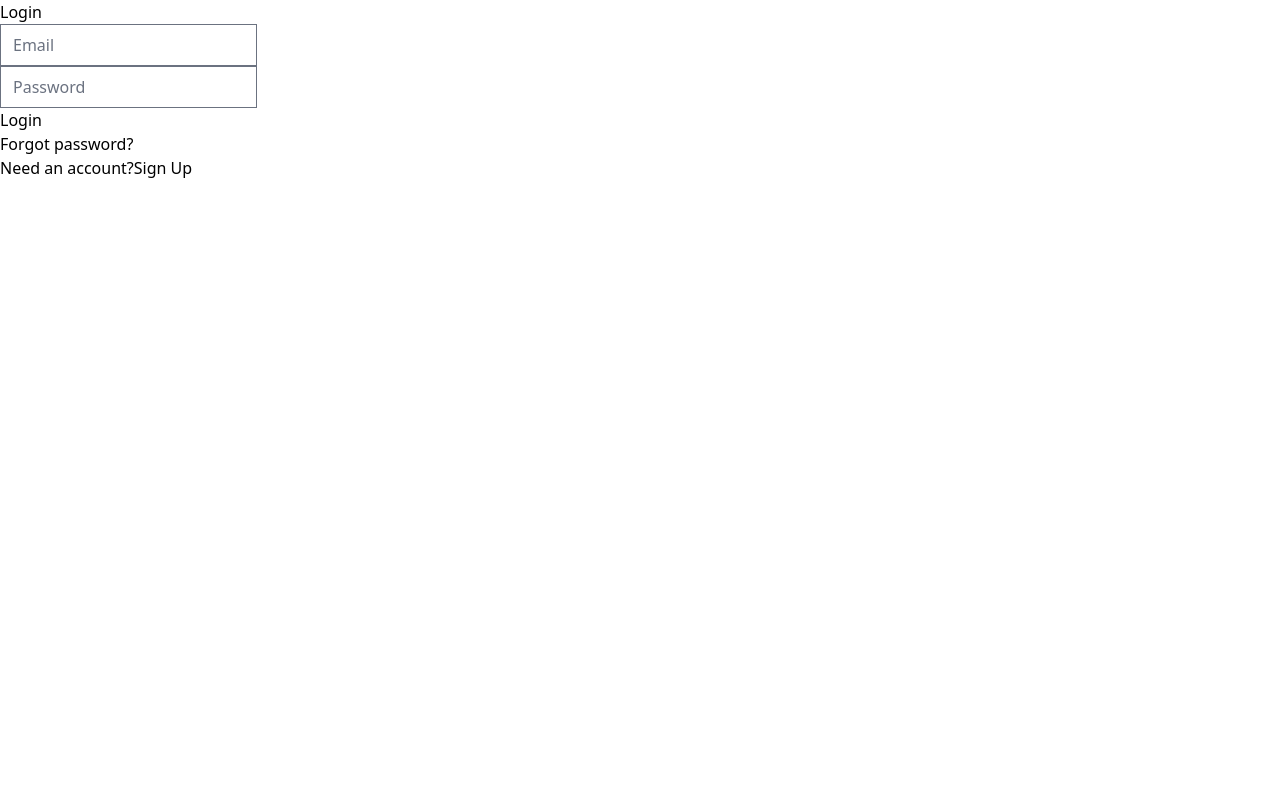
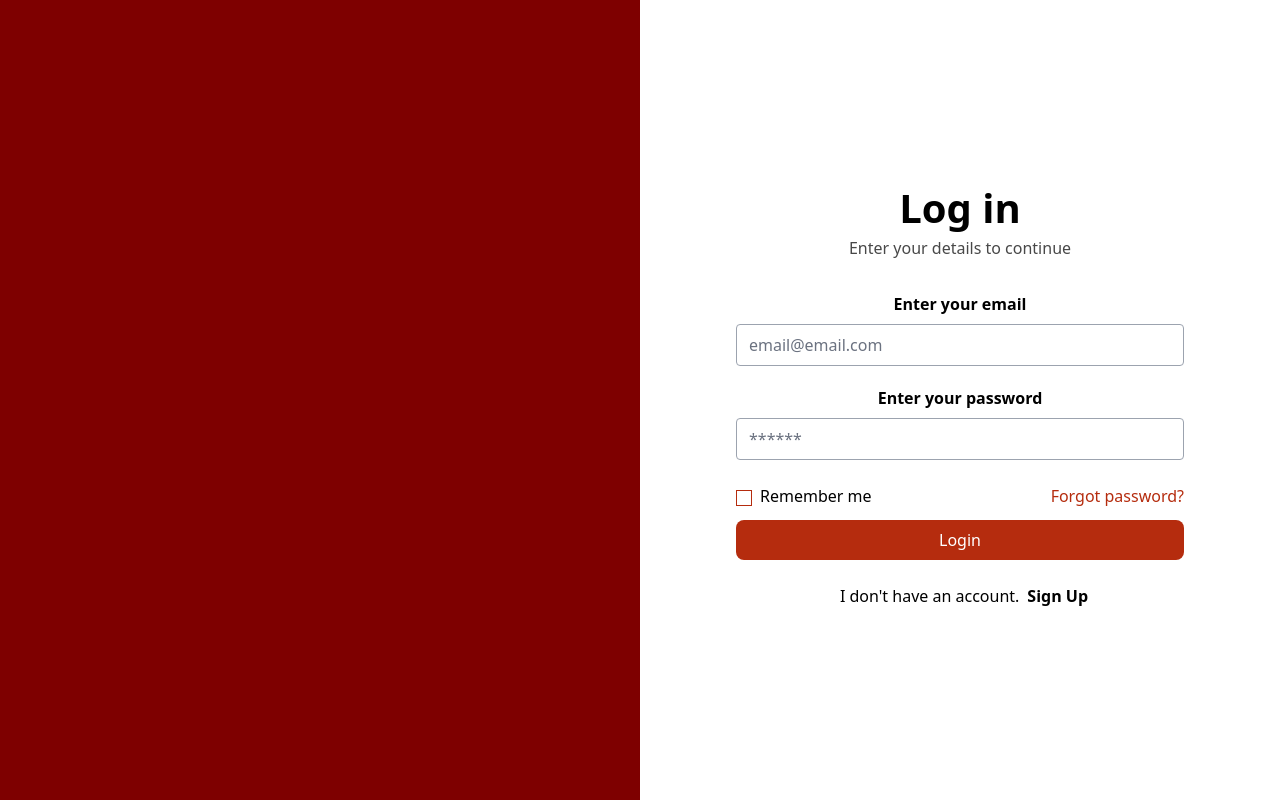
Before and after one commit to EasySouls/stars-of-redemption-js, a React (Vite) app: page /#/login in a window 1280 px wide. Built offline with nearby package versions, Linux system fonts and the light colour scheme; no server answers; a web font is replaced by a local one.

Commit message:
updated css on the login, signup and forgot password pages

```diff
--- a/src/components/App.jsx
+++ b/src/components/App.jsx
@@ -121,7 +121,7 @@ function App() {
                   path='/'
                   element={
                     <PrivateRoute>
-                      <div className='flex flex-col w-screen h-screen font-serif text-black dark:text-white bg-white dark:bg-primary-800'>
+                      <div className='flex flex-col w-screen h-screen font-serif text-black dark:text-white bg-white dark:bg-black'>
                         <div>
                           <Navbar />
                         </div>
--- a/src/components/ChangeThemeButton.jsx
+++ b/src/components/ChangeThemeButton.jsx
@@ -2,9 +2,9 @@ import React from "react";
 
 export default function ChangeThemeButton({ onClick, icon }) {
   return (
-    <div className='relative w-12 h-12 m-2'>
+    <div className='relative w-6 h-6 lg:w-12 lg:h-12 m-2'>
       <button
-        className='absolute top-0 border border-black cursor-pointer rounded w-12 h-12 z-10'
+        className='absolute top-0 border border-black dark:border-white bg-white cursor-pointer rounded w-6 h-6 lg:w-12 lg:h-12 z-10'
         onClick={onClick}
       />
       <img
--- a/src/components/CharacterCreationScreen.jsx
+++ b/src/components/CharacterCreationScreen.jsx
@@ -90,7 +90,7 @@ export default function CharacterCreationScreen() {
       <div>
         <h2>Choose the name of your character:</h2>
         <input
-          className='w-80 bg-primary-50 placeholder:italic p-1 placeholder: text-slate-400 border border-primary-600 dark:border-primary-300 rounded-md shadow-sm focus:border-primary-500 focus:ring-sky-500 focus:ring-1 sm:text-sm'
+          className='w-80 text-black bg-primary placeholder:italic p-1 placeholder:text-slate-400 border border-primary-dark dark:border-primary rounded-md shadow-sm focus:border-primary dark:focus:border-primary-light focus:ring-primary-light focus:ring-1 sm:text-sm'
           value={tempChar.name}
           onChange={handleTextAreaChange}
           disabled={status === "submitting"}
@@ -115,7 +115,7 @@ export default function CharacterCreationScreen() {
           Create
         </button>
         {error !== null && (
-          <p className='border-1 md:border-2 border-orange-700'>
+          <p className='border-1 md:border-2 border-primary-dark'>
             {error.message}
           </p>
         )}
--- a/src/components/CharacterPanel.jsx
+++ b/src/components/CharacterPanel.jsx
@@ -6,7 +6,7 @@ export default function CharacterPanel() {
 
   return (
     <div>
-      <b style={{ fontSize: "24px" }}>Character</b>
+      <h1 className='text-base lg:text-xl font-bold'>Character</h1>
       <p>Name: {character.name}</p>
       <p>Level: {character.level}</p>
       <p>
--- a/src/components/ForgotPassword.jsx
+++ b/src/components/ForgotPassword.jsx
@@ -1,4 +1,4 @@
-import React, { useRef, useState } from "react";
+import React, { useRef, useState, useEffect } from "react";
 import { useAuth } from "../contexts/AuthContext";
 import { Link } from "react-router-dom";
 
@@ -10,6 +10,22 @@ export default function ForgotPassword() {
   const [error, setError] = useState("");
   const [loading, setLoading] = useState(false);
   const [message, setMessage] = useState("");
+
+  useEffect(() => {
+    const handler = (e) => {
+      const key = e.key;
+
+      if (key != "Enter") return;
+      e.preventDefault();
+      handleSubmit(e);
+    };
+
+    document.addEventListener("keypress", handler);
+
+    return () => {
+      document.removeEventListener("keypress", handler);
+    };
+  }, []);
 
   async function handleSubmit(e) {
     e.preventDefault();
@@ -28,32 +44,49 @@ export default function ForgotPassword() {
   }
 
   return (
-    <div className='login-container'>
-      <div className='login'>
-        <h1>Password reset</h1>
+    <div className='flex flex-row h-full w-full'>
+      <div className='w-1/2 bg-primary-dark'></div>
+      <div className='w-1/2 text-center flex flex-col items-center justify-center'>
+        <h1 className='text-2xl lg:text-[2.5rem] mb-3 font-bold'>
+          Password reset
+        </h1>
         {error && (
-          <div className='login-error'>
+          <div className='text-primary'>
             <h2>{error}</h2>
           </div>
         )}
         {message && (
-          <div className='login-message'>
+          <div className='text-secondary'>
             <h2>{message}</h2>
           </div>
         )}
-        <form onSubmit={handleSubmit}>
-          <input type='email' ref={emailRef} placeholder='Email' />
-          <br />
-          <button type='submit' disabled={loading}>
-            Reset password
-          </button>
-        </form>
-        <div>
-          <Link to='/login'>Login</Link>
+        <label className='text-xs lg:text-base m-2 font-bold'>
+          Enter your email
+        </label>
+        <input
+          type='email'
+          ref={emailRef}
+          placeholder='email@email.com'
+          className='w-3/4 max-w-md mb-3 text-xs lg:text-base border rounded border-gray-400'
+        />
+        <button
+          type='button'
+          onClick={handleSubmit}
+          disabled={loading}
+          className='w-3/4 max-w-md h-10 text-base text-white bg-primary border-primary rounded-lg'
+        >
+          Reset password
+        </button>
+        <div className='m-3'>
+          <Link to='/login' className='font-semibold'>
+            Login
+          </Link>
         </div>
-        <div>
-          Need an account?
-          <Link to='/signup'>Sign Up</Link>
+        <div className='w-3/4 max-w-md flex flex-row justify-center'>
+          <p className='px-2'>Need an account?</p>
+          <Link to='/signup' className='font-semibold'>
+            Sign Up
+          </Link>
         </div>
       </div>
     </div>
--- a/src/components/Login.jsx
+++ b/src/components/Login.jsx
@@ -1,4 +1,4 @@
-import React, { useRef, useState } from "react";
+import React, { useRef, useState, useEffect } from "react";
 import { useAuth } from "../contexts/AuthContext";
 import { Link, useNavigate } from "react-router-dom";
 
@@ -11,6 +11,22 @@ export default function Login() {
   const [error, setError] = useState("");
   const [loading, setLoading] = useState(false);
   const navigate = useNavigate();
+
+  useEffect(() => {
+    const handler = (e) => {
+      const key = e.key;
+
+      if (key != "Enter") return;
+      e.preventDefault();
+      handleSubmit(e);
+    };
+
+    document.addEventListener("keypress", handler);
+
+    return () => {
+      document.removeEventListener("keypress", handler);
+    };
+  }, []);
 
   async function handleSubmit(e) {
     e.preventDefault();
@@ -28,29 +44,61 @@ export default function Login() {
   }
 
   return (
-    <div className='login-container'>
-      <div className='login'>
-        <h1>Login</h1>
+    <div className='flex flex-row h-full w-full'>
+      <div className='w-1/2 bg-primary-dark'></div>
+      <div className='w-1/2 text-center flex flex-col items-center justify-center'>
+        <h1 className='text-2xl lg:text-[2.5rem] mb-3 font-bold'>Log in</h1>
+        <p className='text-sm lg:text-base text-secondary-light mb-6'>
+          Enter your details to continue
+        </p>
         {error && (
-          <div className='login-error'>
+          <div className=''>
             <h2>{error}</h2>
           </div>
         )}
-        <form onSubmit={handleSubmit}>
-          <input type='email' ref={emailRef} placeholder='Email' />
-          <br />
-          <input type='password' ref={passwordRef} placeholder='Password' />
-          <br />
-          <button type='submit' disabled={loading}>
-            Login
-          </button>
-        </form>
-        <div>
-          <Link to='/forgot-password'>Forgot password?</Link>
+        <label className='text-xs lg:text-base m-2 font-bold'>
+          Enter your email
+        </label>
+        <input
+          type='email'
+          ref={emailRef}
+          placeholder='email@email.com'
+          className='w-3/4 max-w-md mb-3 text-xs lg:text-base border rounded border-gray-400'
+        />
+        <label className='text-xs lg:text-base m-2 font-bold'>
+          Enter your password
+        </label>
+        <input
+          type='password'
+          ref={passwordRef}
+          placeholder='******'
+          className='w-3/4 max-w-md mb-3 text-xs lg:text-base border rounded border-gray-400'
+        />
+        <div className='flex w-3/4 max-w-md flex-row justify-between items-center m-3'>
+          <div>
+            <input
+              type='checkbox'
+              className='text-primary border border-primary accent-primary appearance-none'
+            />
+            <p className='inline mx-2'>Remember me</p>
+          </div>
+          <Link to='/forgot-password' className='text-primary'>
+            Forgot password?
+          </Link>
         </div>
-        <div>
-          Need an account?
-          <Link to='/signup'>Sign Up</Link>
+        <button
+          type='button'
+          onClick={handleSubmit}
+          disabled={loading}
+          className='w-3/4 max-w-md h-10 text-base text-white bg-primary border-primary rounded-lg'
+        >
+          Login
+        </button>
+        <div className='w-3/4 max-w-md mt-6 flex flex-row justify-center'>
+          <p className='px-2'>I don't have an account.</p>
+          <Link to='/signup' className='font-semibold'>
+            Sign Up
+          </Link>
         </div>
       </div>
     </div>
--- a/src/components/NavButton.jsx
+++ b/src/components/NavButton.jsx
@@ -10,7 +10,7 @@ export default function NavButton({ to }) {
 
   return (
     <button
-      className='flex-auto items-start justify-evenly bg-primary-700 text-black enabled:hover:bg-primary-600 cursor-pointer'
+      className='flex-auto items-start justify-evenly bg-primary text-black enabled:hover:bg-primary-light cursor-pointer'
       onClick={goTo}
       disabled={gameState === "character-creation"}
     >
--- a/src/components/Signup.jsx
+++ b/src/components/Signup.jsx
@@ -1,4 +1,4 @@
-import React, { useRef, useState } from "react";
+import React, { useRef, useState, useEffect } from "react";
 import { useAuth } from "../contexts/AuthContext";
 import { Link, useNavigate } from "react-router-dom";
 
@@ -12,6 +12,22 @@ export default function Signup() {
   const [error, setError] = useState("");
   const [loading, setLoading] = useState(false);
   const navigate = useNavigate();
+
+  useEffect(() => {
+    const handler = (e) => {
+      const key = e.key;
+
+      if (key != "Enter") return;
+      e.preventDefault();
+      handleSubmit(e);
+    };
+
+    document.addEventListener("keypress", handler);
+
+    return () => {
+      document.removeEventListener("keypress", handler);
+    };
+  }, []);
 
   async function handleSubmit(e) {
     e.preventDefault();
@@ -33,39 +49,61 @@ export default function Signup() {
   }
 
   return (
-    <div className='sign-up-container'>
-      <div className='sign-up'>
-        <h1>Sign Up</h1>
+    <div className='flex flex-row h-full w-full'>
+      <div className='w-1/2 bg-primary-dark'></div>
+      <div className='w-1/2 text-center flex flex-col items-center justify-center'>
+        <h1 className='text-2xl lg:text-[2.5rem] mb-3 font-bold'>Sign Up</h1>
+        <p className='text-sm lg:text-base text-secondary-light mb-6'>
+          Enter your details to continue
+        </p>
         {error && (
-          <div className='sign-up-error'>
+          <div className='text-primary'>
             <h2>{error}</h2>
           </div>
         )}
-        <form onSubmit={handleSubmit}>
-          <input type='email' ref={emailRef} required placeholder='Email' />
-          <br />
-          <br />
+        <label className='text-xs lg:text-base m-2 font-bold'>
+          Enter your email
+        </label>
+        <input
+          type='email'
+          ref={emailRef}
+          required
+          placeholder='email@email.com'
+          className='w-3/4 max-w-md mb-3 text-xs lg:text-base border rounded border-gray-400'
+        />
+        <label className='text-xs lg:text-base m-2 font-bold'>
+          Enter your password
+        </label>
         <input
           type='password'
           ref={passwordRef}
           required
-            placeholder='Password'
+          placeholder='*****'
+          className='w-3/4 max-w-md mb-3 text-xs lg:text-base border rounded border-gray-400'
         />
-          <br />
+        <label className='text-xs lg:text-base m-2 font-bold'>
+          Enter your password again
+        </label>
         <input
           type='password'
           ref={passwordConfirmRef}
           required
-            placeholder='Password confirmation'
+          placeholder='*****'
+          className='w-3/4 max-w-md mb-3 text-xs lg:text-base border rounded border-gray-400'
         />
-          <br />
-          <button type='submit' disabled={loading}>
+        <button
+          type='button'
+          onClick={handleSubmit}
+          disabled={loading}
+          className='w-3/4 max-w-md h-10 mt-4 text-base text-white bg-primary border-primary rounded-lg'
+        >
           Sign Up
         </button>
-        </form>
-        <div>
-          Already have an account?
-          <Link to='/login'>Login</Link>
+        <div className='w-3/4 max-w-md mt-6 flex flex-row justify-center'>
+          <p className='px-2'>Already have an account?</p>
+          <Link to='/login' className='font-semibold'>
+            Log in
+          </Link>
         </div>
       </div>
     </div>
--- a/src/contexts/AuthContext.jsx
+++ b/src/contexts/AuthContext.jsx
@@ -33,7 +33,7 @@ export function AuthProvider({ children }) {
       });
   }
 
-  function login(email, password) {
+  async function login(email, password) {
     return signInWithEmailAndPassword(auth, email, password)
       .then((userCredential) => {
         //Signed in
@@ -51,7 +51,7 @@ export function AuthProvider({ children }) {
     return signOut(auth);
   }
 
-  function resetPassword(email) {
+  async function resetPassword(email) {
     return sendPasswordResetEmail(auth, email).catch((error) => {
       const errorCode = error.code;
       const errorMessage = error.message;
```
Also changed, not shown: src/components/Adventure.jsx (+8 -4 lines), src/components/CharacterScreen.jsx (+9 -9 lines), tailwind.config.cjs (+11 -1 lines). Lines whose indentation alone changed are shown as unchanged.
